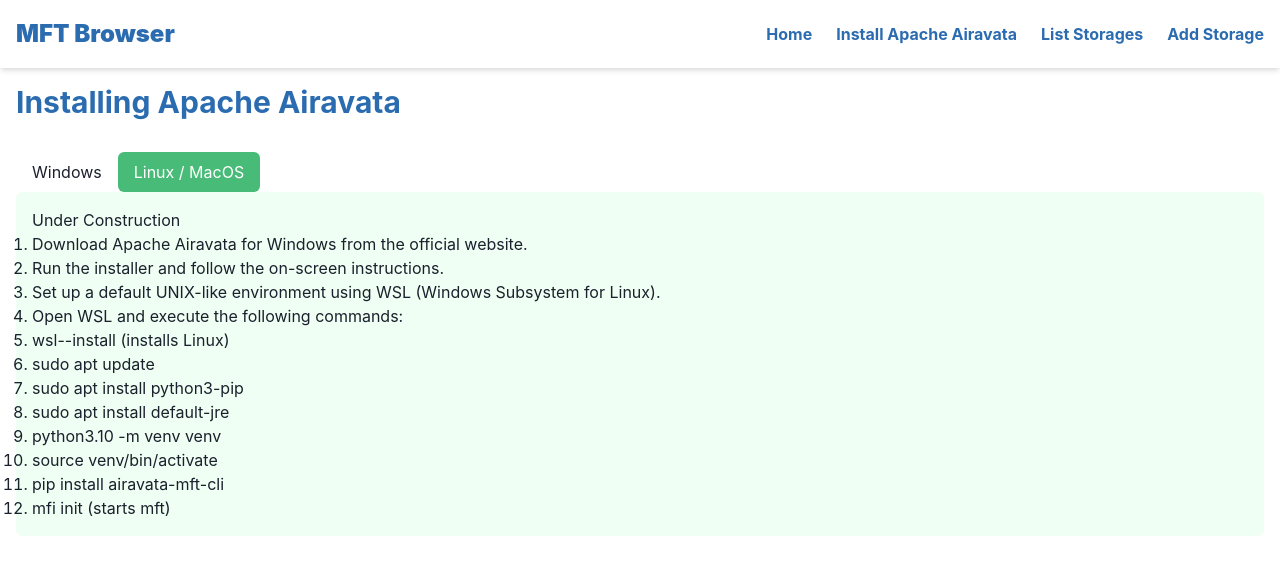
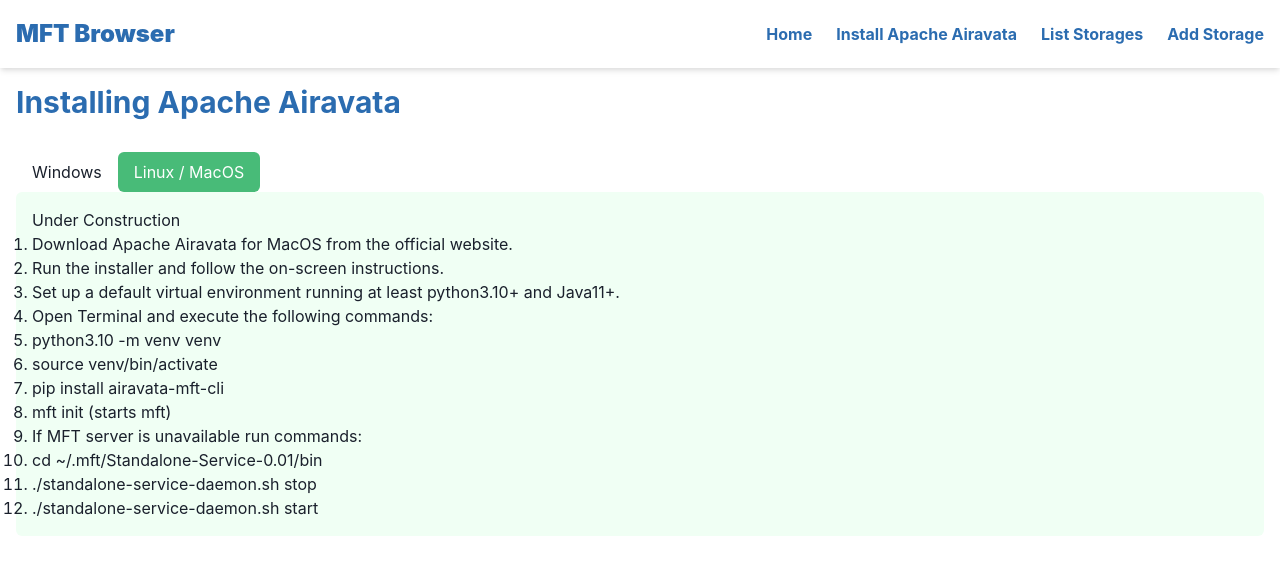
Before and after one commit to SagorLevy/Airavata-MFT-Frontend, a Next.js app: page /install-apache-airavata in a window 1280 px wide. Both pictures are taken after a click on the tab "Linux / MacOS". Shown: the top 574 px of the page. Built offline with nearby package versions, Linux system fonts and the light colour scheme.

Commit message:
Update install-apache-airavata.js

```diff
--- a/pages/install-apache-airavata.js
+++ b/pages/install-apache-airavata.js
@@ -103,18 +103,18 @@
         <>
             <h1>Under Construction</h1>
             <ol>
-                <li>Download Apache Airavata for Windows from the official website.</li>
+                <li>Download Apache Airavata for MacOS from the official website.</li>
                 <li>Run the installer and follow the on-screen instructions.</li>
-                <li>Set up a default UNIX-like environment using WSL (Windows Subsystem for Linux).</li>
-                <li>Open WSL and execute the following commands:</li>
-                <li>wsl--install (installs Linux)</li>
-                <li>sudo apt update</li>
-                <li>sudo apt install python3-pip</li>
-                <li>sudo apt install default-jre</li>
+                <li>Set up a default virtual environment running at least python3.10+ and Java11+.</li>
+                <li>Open Terminal and execute the following commands:</li>
                 <li>python3.10 -m venv venv</li>
                 <li>source venv/bin/activate</li>
                 <li>pip install airavata-mft-cli</li>
-                <li>mfi init (starts mft)</li>
+                <li>mft init (starts mft)</li>
+                <li>If MFT server is unavailable run commands:</li>
+                <li>cd ~/.mft/Standalone-Service-0.01/bin</li>
+                <li>./standalone-service-daemon.sh stop</li>
+                <li>./standalone-service-daemon.sh start</li>
             </ol>
         </>
     );
```
